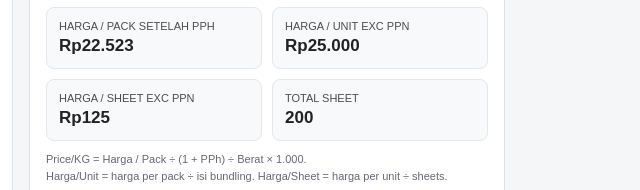
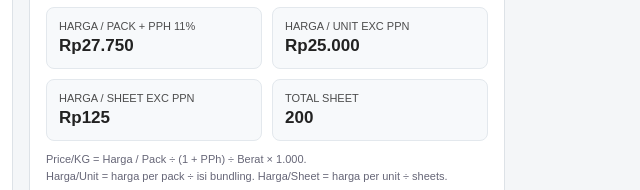
Before and after one commit to marketresearchspm/Product-Calculator, a plain HTML site: page index.html in a window 1280 px wide. Shown: the part 299-489 px from the top of the page, 619-1259 px from the left. Drawn offline with Linux system fonts and the light colour scheme.

Commit message:
Update index.html

```diff
--- a/index.html
+++ b/index.html
@@ -109,7 +109,7 @@
       <div class="sub">P x L / 10.000 x Sheets x GSM x Ply x Isi</div>
     </div>
     <div class="mini">
-      <div class="kpi"><div class="lbl">Harga / Pack Setelah PPh</div><div class="val" id="o_priceExc">-</div></div>
+      <div class="kpi"><div class="lbl" id="l_pricePph">Harga / Pack + PPh</div><div class="val" id="o_priceExc">-</div></div>
       <div class="kpi"><div class="lbl">Harga / Unit Exc PPN</div><div class="val" id="o_unit">-</div></div>
       <div class="kpi"><div class="lbl">Harga / Sheet Exc PPN</div><div class="val" id="o_sheet">-</div></div>
       <div class="kpi"><div class="lbl">Total Sheet</div><div class="val" id="o_totalSheet">-</div></div>
@@ -151,7 +151,8 @@ function calculate(){
   $('o_weight').textContent     = fmt(weight, 2) + ' gr';
   $('o_kgExc').textContent      = weight ? rp(kgExc) : '-';
   $('l_kgMain').innerHTML       = pph ? 'Price / KG (Exclude PPN &amp; PPh)' : 'Price / KG (Exclude PPN)';
-  $('o_priceExc').textContent   = rp(afterPph);
+  $('l_pricePph').textContent   = 'Harga / Pack + PPh ' + fmt(pph * 100, 2) + '%';
+  $('o_priceExc').textContent   = rp(price + price * pph);   // contoh: 2015 + (2015 x 11%)
   $('o_unit').textContent       = rp(unit);
   $('o_sheet').textContent      = rp(perSheet, 2);
   $('o_totalSheet').textContent = fmt(sheets * isi, 0);
```
